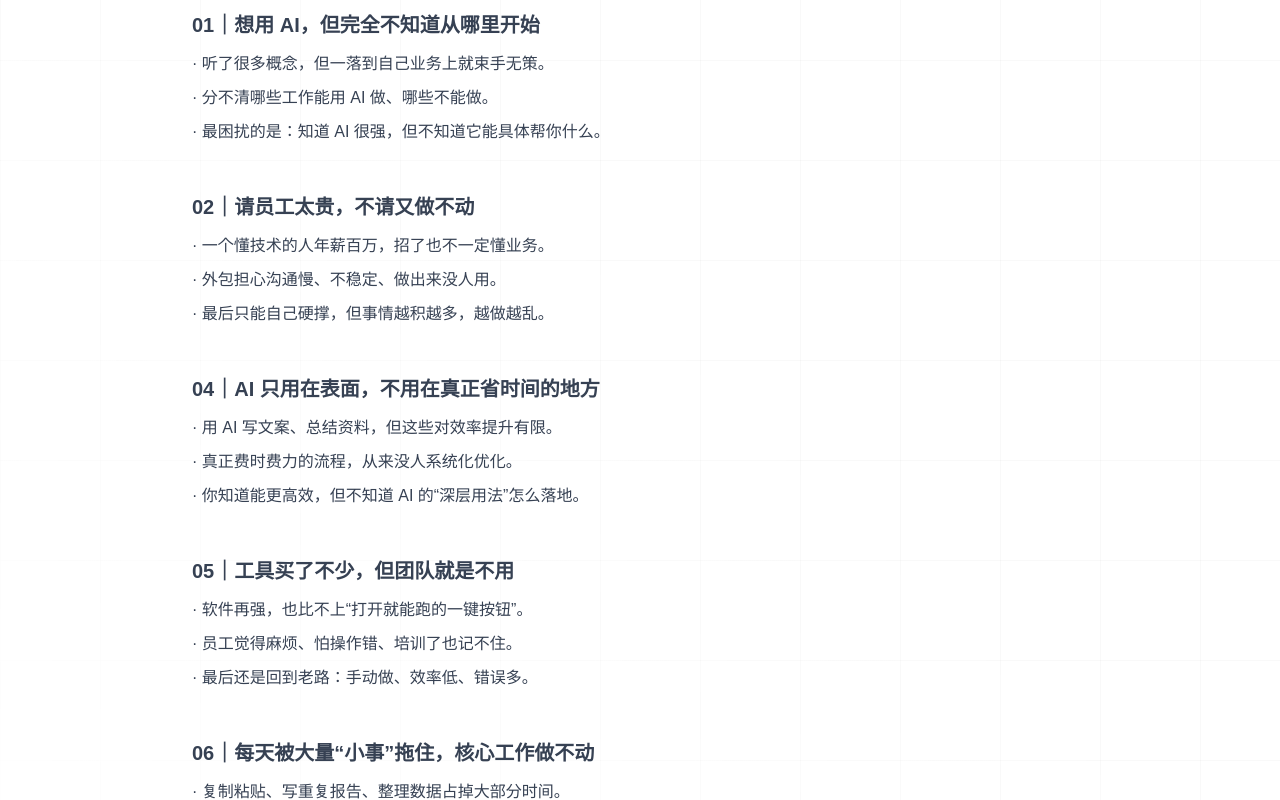
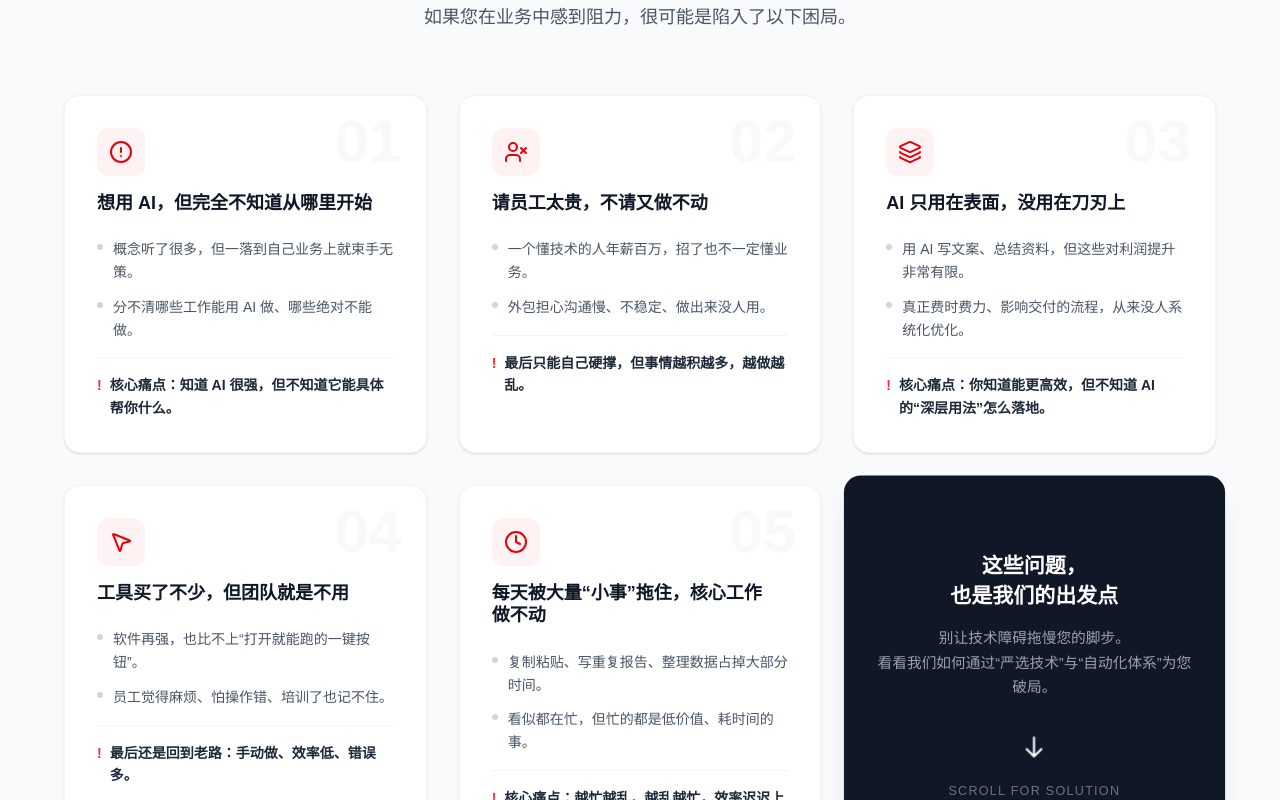
Before and after one commit to LEO-JIM/shangqunai, a Next.js app: page / in a window 1280 px wide. Shown: the part 1140-1940 px from the top of the page. Built offline with nearby package versions, Linux system fonts and the light colour scheme.

Commit message:
高级点

```diff
--- a/components/PainPoints.tsx
+++ b/components/PainPoints.tsx
@@ -1,64 +1,150 @@
+"use client";
+
 import React from "react";
+import {
+  AlertCircle,
+  UserX,
+  Layers,
+  MousePointer2,
+  Clock
+} from "lucide-react";
+
+const painPoints = [
+  {
+    id: "01",
+    icon: <AlertCircle className="w-6 h-6" />,
+    title: "想用 AI，但完全不知道从哪里开始",
+    desc: [
+      "概念听了很多，但一落到自己业务上就束手无策。",
+      "分不清哪些工作能用 AI 做、哪些绝对不能做。",
+      "核心痛点：知道 AI 很强，但不知道它能具体帮你什么。",
+    ],
+  },
+  {
+    id: "02",
+    icon: <UserX className="w-6 h-6" />,
+    title: "请员工太贵，不请又做不动",
+    desc: [
+      "一个懂技术的人年薪百万，招了也不一定懂业务。",
+      "外包担心沟通慢、不稳定、做出来没人用。",
+      "最后只能自己硬撑，但事情越积越多，越做越乱。",
+    ],
+  },
+  {
+    id: "03",
+    icon: <Layers className="w-6 h-6" />,
+    title: "AI 只用在表面，没用在刀刃上",
+    desc: [
+      "用 AI 写文案、总结资料，但这些对利润提升非常有限。",
+      "真正费时费力、影响交付的流程，从来没人系统化优化。",
+      "核心痛点：你知道能更高效，但不知道 AI 的“深层用法”怎么落地。",
+    ],
+  },
+  {
+    id: "04",
+    icon: <MousePointer2 className="w-6 h-6" />,
+    title: "工具买了不少，但团队就是不用",
+    desc: [
+      "软件再强，也比不上“打开就能跑的一键按钮”。",
+      "员工觉得麻烦、怕操作错、培训了也记不住。",
+      "最后还是回到老路：手动做、效率低、错误多。",
+    ],
+  },
+  {
+    id: "05",
+    icon: <Clock className="w-6 h-6" />,
+    title: "每天被大量“小事”拖住，核心工作做不动",
+    desc: [
+      "复制粘贴、写重复报告、整理数据占掉大部分时间。",
+      "看似都在忙，但忙的都是低价值、耗时间的事。",
+      "核心痛点：越忙越乱，越乱越忙，效率迟迟上不来。",
+    ],
+  },
+];
 
 const PainPoints: React.FC = () => {
   return (
-    <section className="w-full py-20 px-6 md:px-8">
-      <h2 className="text-3xl md:text-4xl font-bold text-center mb-12">
-        AI 时代，遏制企业增长的五个隐形痛点
+    <section className="w-full py-24 px-6 md:px-8 bg-gray-50 border-b border-gray-200">
+      <div className="max-w-6xl mx-auto">
+        {/* Header - 这里的文案要起到“警示”作用 */}
+        <div className="text-center mb-16">
+          <h2 className="text-3xl md:text-4xl font-bold text-gray-900 mb-6">
+            AI 时代，遏制企业增长的<span className="text-red-600"> 5 个隐形痛点</span>
           </h2>
+          <p className="text-lg text-gray-600 max-w-2xl mx-auto">
+            如果您在业务中感到阻力，很可能是陷入了以下困局。
+          </p>
+        </div>
 
-      <div className="max-w-4xl mx-auto space-y-12 text-gray-700 leading-relaxed">
+        {/* Grid Layout */}
+        <div className="grid grid-cols-1 md:grid-cols-2 lg:grid-cols-3 gap-8">
+          {painPoints.map((item, idx) => (
+            <div
+              key={idx}
+              className="group relative bg-white rounded-2xl p-8 shadow-sm border border-gray-100 hover:shadow-lg hover:border-red-100 transition-all duration-300"
+            >
+              {/* Decorative Number Background */}
+              <div className="absolute top-4 right-6 text-6xl font-black text-gray-100/50 group-hover:text-red-50/80 transition-colors pointer-events-none select-none">
+                {item.id}
+              </div>
 
-        {/* 01 */}
-        <div>
-          <h3 className="text-xl font-semibold mb-3">01｜想用 AI，但完全不知道从哪里开始</h3>
-          <ul className="space-y-2">
-            <li>· 听了很多概念，但一落到自己业务上就束手无策。</li>
-            <li>· 分不清哪些工作能用 AI 做、哪些不能做。</li>
-            <li>· 最困扰的是：知道 AI 很强，但不知道它能具体帮你什么。</li>
+              {/* Icon & Title */}
+              <div className="relative z-10 mb-6">
+                <div className="w-12 h-12 bg-red-50 text-red-600 rounded-xl flex items-center justify-center mb-4 group-hover:bg-red-500 group-hover:text-white transition-colors duration-300">
+                  {item.icon}
+                </div>
+                <h3 className="text-lg font-bold text-gray-900 leading-tight pr-4">
+                  {item.title}
+                </h3>
+              </div>
+
+              {/* Bullets */}
+              <ul className="relative z-10 space-y-3">
+                {item.desc.map((d, i) => {
+                  // 判断是否是最后一行（核心痛点），如果是，加重显示
+                  const isLast = i === item.desc.length - 1;
+                  return (
+                    <li
+                      key={i}
+                      className={`flex items-start text-sm leading-relaxed ${
+                        isLast
+                          ? "font-semibold text-gray-800 mt-4 pt-4 border-t border-gray-100"
+                          : "text-gray-600"
+                      }`}
+                    >
+                      {!isLast && (
+                        <span className="mt-1.5 mr-2.5 min-w-[6px] h-1.5 rounded-full bg-gray-300 group-hover:bg-red-400 transition-colors"></span>
+                      )}
+                      {/* 如果是最后一行，加上红色感叹号 */}
+                      {isLast && <span className="text-red-500 mr-2 font-bold">!</span>}
+                      {d}
+                    </li>
+                  );
+                })}
               </ul>
             </div>
+          ))}
 
-        {/* 02 */}
-        <div>
-          <h3 className="text-xl font-semibold mb-3">02｜请员工太贵，不请又做不动</h3>
-          <ul className="space-y-2">
-            <li>· 一个懂技术的人年薪百万，招了也不一定懂业务。</li>
-            <li>· 外包担心沟通慢、不稳定、做出来没人用。</li>
-            <li>· 最后只能自己硬撑，但事情越积越多，越做越乱。</li>
-          </ul>
+          {/* Card 6: The Solution / Bridge to Next Section */}
+          {/* 这个卡片非常重要，它负责把用户的注意力从“痛点”引导到“你的服务” */}
+          <div className="flex flex-col justify-center items-center p-8 rounded-2xl bg-gray-900 text-white text-center shadow-xl transform md:scale-105 transition-transform duration-300">
+            <h3 className="text-xl font-bold mb-4">
+              这些问题，<br/>也是我们的出发点
+            </h3>
+            <p className="text-gray-400 text-sm mb-8 leading-relaxed">
+              别让技术障碍拖慢您的脚步。<br/>看看我们如何通过“严选技术”与“自动化体系”为您破局。
+            </p>
+            {/* 这里的文字引导用户往下看 */}
+            <div className="animate-bounce mt-2">
+              <svg className="w-6 h-6 text-white" fill="none" stroke="currentColor" viewBox="0 0 24 24">
+                <path strokeLinecap="round" strokeLinejoin="round" strokeWidth={2} d="M19 14l-7 7m0 0l-7-7m7 7V3" />
+              </svg>
             </div>
-
-        {/* 03 */}
-        <div>
-          <h3 className="text-xl font-semibold mb-3">04｜AI 只用在表面，不用在真正省时间的地方</h3>
-          <ul className="space-y-2">
-            <li>· 用 AI 写文案、总结资料，但这些对效率提升有限。</li>
-            <li>· 真正费时费力的流程，从来没人系统化优化。</li>
-            <li>· 你知道能更高效，但不知道 AI 的“深层用法”怎么落地。</li>
-          </ul>
+            <p className="text-xs text-gray-500 mt-4 uppercase tracking-widest">
+              Scroll For Solution
+            </p>
           </div>
-
-        {/* 04 */}
-        <div>
-          <h3 className="text-xl font-semibold mb-3">05｜工具买了不少，但团队就是不用</h3>
-          <ul className="space-y-2">
-            <li>· 软件再强，也比不上“打开就能跑的一键按钮”。</li>
-            <li>· 员工觉得麻烦、怕操作错、培训了也记不住。</li>
-            <li>· 最后还是回到老路：手动做、效率低、错误多。</li>
-          </ul>
         </div>
-
-        {/* 05 */}
-        <div>
-          <h3 className="text-xl font-semibold mb-3">06｜每天被大量“小事”拖住，核心工作做不动</h3>
-          <ul className="space-y-2">
-            <li>· 复制粘贴、写重复报告、整理数据占掉大部分时间。</li>
-            <li>· 看似都在忙，但忙的都是低价值、耗时间的事。</li>
-            <li>· 越忙越乱，越乱越忙，效率迟迟上不来。</li>
-          </ul>
-        </div>
-
       </div>
     </section>
   );
```
Lines whose indentation alone changed are shown as unchanged.
